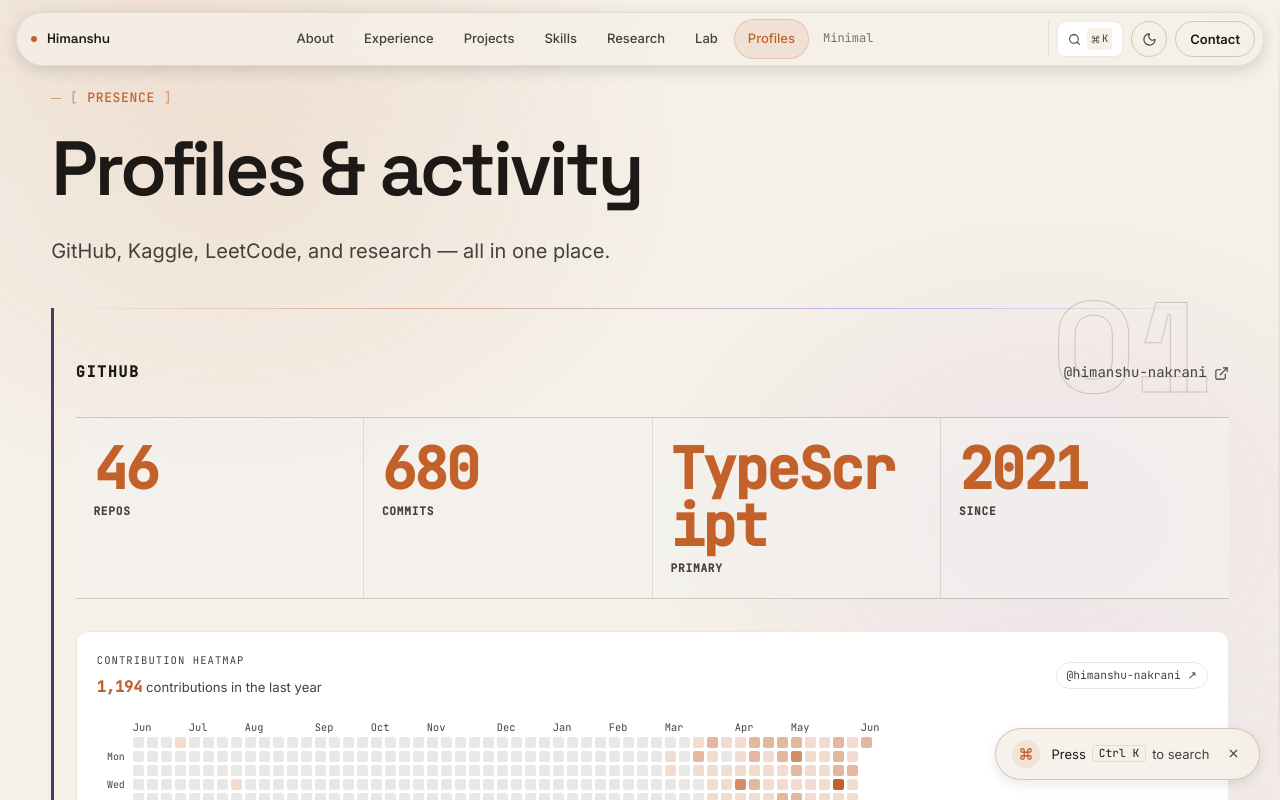
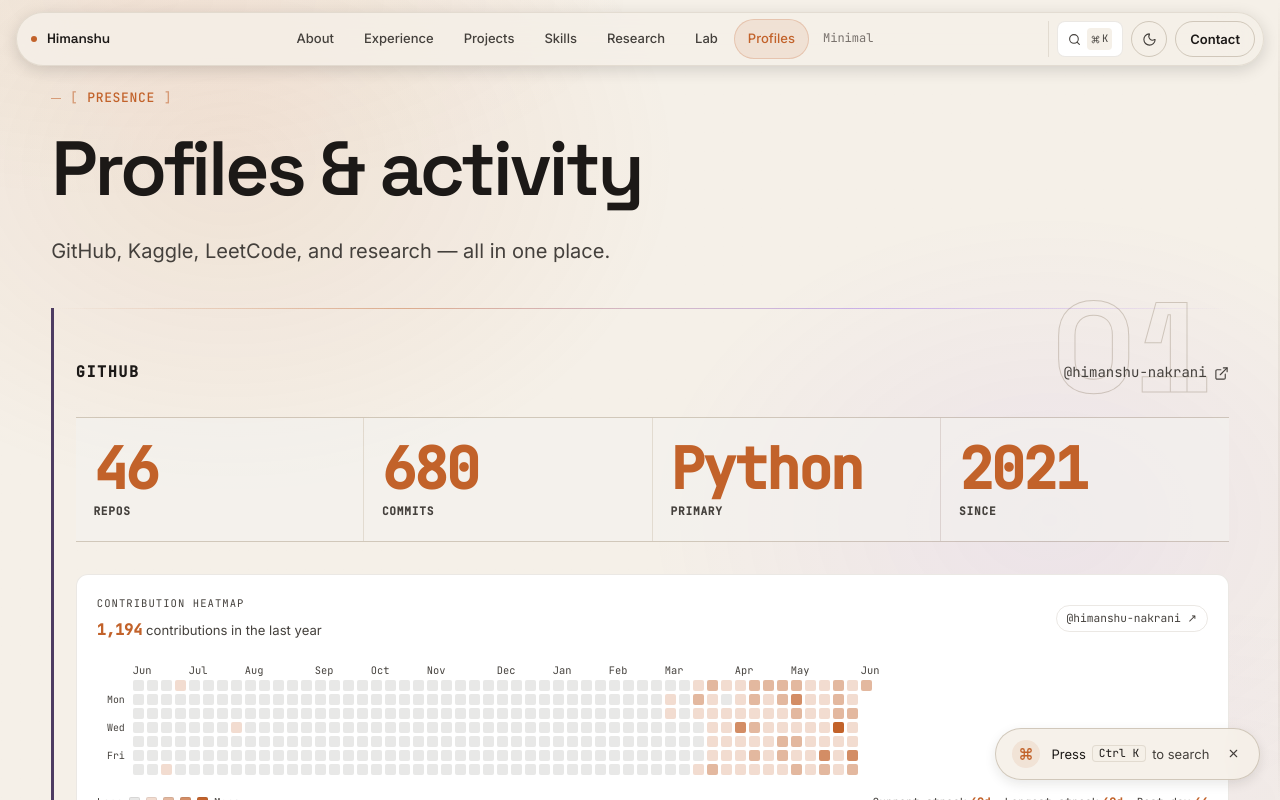
Before and after one commit to himanshu-nakrani/himanshu-nakrani.github.io, a React (Vite) app in the folder portfolio-react/: page /profiles in a window 1280 px wide. Shown: the top 800 px of the page. Built offline with nearby package versions, Linux system fonts and the light colour scheme.

Commit message:
Refine profiles ledger details

```diff
--- a/portfolio-react/src/components/GitHubContributionHeatmap.jsx
+++ b/portfolio-react/src/components/GitHubContributionHeatmap.jsx
@@ -192,13 +192,16 @@ export default function GitHubContributionHeatmap({
 
       {/* Grid */}
       {view && (
-        <div style={{ overflowX: 'auto', paddingBottom: 4 }}>
+        <div style={{ overflowX: 'auto', WebkitOverflowScrolling: 'touch', paddingBottom: 4 }}>
           <div style={{
             display: 'inline-grid',
             gridTemplateColumns: `28px ${gridW}px`,
             gridTemplateRows: '14px auto',
             gap: '4px 8px',
             position: 'relative',
+            width: 28 + 8 + gridW,
+            minWidth: 28 + 8 + gridW,
+            maxWidth: 'none',
           }}>
             {/* spacer top-left */}
             <div />
--- a/portfolio-react/src/pages/ProfilesPage.jsx
+++ b/portfolio-react/src/pages/ProfilesPage.jsx
@@ -17,7 +17,7 @@ const platformRows = [
     stats: [
       { value: '46', label: 'Repos' },
       { value: '680', label: 'Commits' },
-      { value: 'TypeScript', label: 'Primary' },
+      { value: 'Python', label: 'Primary' },
       { value: '2021', label: 'Since' },
     ],
   },
```
